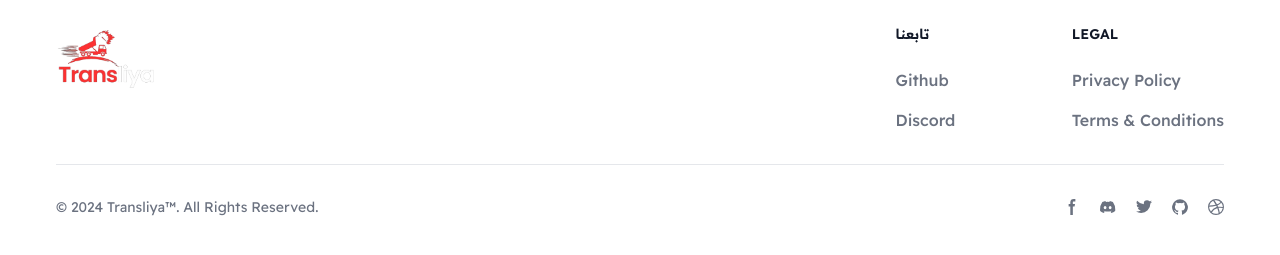
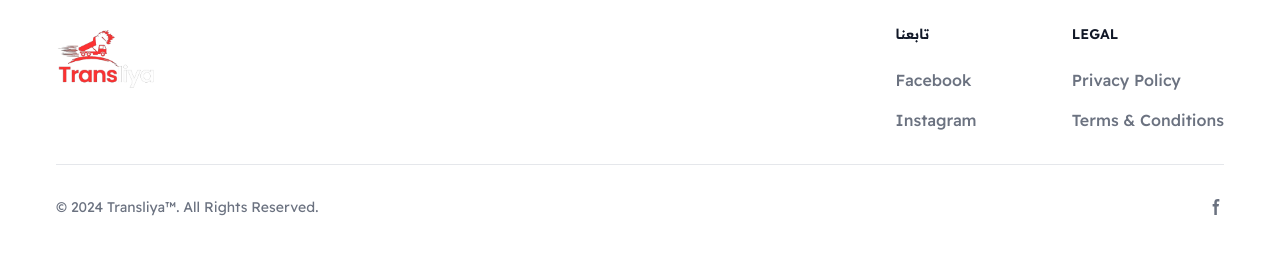
Before and after one commit to mohammedaouamri5/Transliya, a React (Vite) app in the folder front/: page / in a window 1280 px wide. Shown: the part 2485-2740 px from the top of the page. Built offline with nearby package versions, Linux system fonts and the light colour scheme.

Commit message:
very small changes

```diff
--- a/front/src/components/Footer.jsx
+++ b/front/src/components/Footer.jsx
@@ -21,10 +21,10 @@ const Footer = () => {
                   <h2 className="mb-6 text-sm font-semibold text-gray-900 uppercase dark:text-white">تابعنا</h2>
                   <ul className="text-gray-500 dark:text-gray-400 font-medium">
                       <li className="mb-4">
-                          <a href="https://github.com/themesberg/flowbite" className="hover:underline ">Github</a>
+                          <a href="https://www.facebook.com/profile.php?id=61561681944454&is_tour_dismissed" className="hover:underline ">Facebook</a>
                       </li>
                       <li>
-                          <a href="https://discord.gg/4eeurUVvTy" className="hover:underline">Discord</a>
+                          <a href="https://discord.gg/4eeurUVvTy" className="hover:underline">Instagram</a>
                       </li>
                   </ul>
               </div>
@@ -46,36 +46,13 @@ const Footer = () => {
           <span className="text-sm text-gray-500 sm:text-center dark:text-gray-400">© 2024 <a href="https://flowbite.com/" className="hover:underline">Transliya™</a>. All Rights Reserved.
           </span>
           <div className="flex mt-4 sm:justify-center sm:mt-0">
-              <a href="#" className="text-gray-500 hover:text-gray-900 dark:hover:text-white">
+              <a href="https://www.facebook.com/profile.php?id=61561681944454&is_tour_dismissed" className="text-gray-500 hover:text-gray-900 dark:hover:text-white">
                   <svg className="w-4 h-4" aria-hidden="true" xmlns="http://www.w3.org/2000/svg" fill="currentColor" viewBox="0 0 8 19">
                         <path fill-rule="evenodd" d="M6.135 3H8V0H6.135a4.147 4.147 0 0 0-4.142 4.142V6H0v3h2v9.938h3V9h2.021l.592-3H5V3.591A.6.6 0 0 1 5.592 3h.543Z" clip-rule="evenodd"/>
                     </svg>
-                  <span className="sr-only">Facebook page</span>
+                  <span className="sr-only">صفحة الفيسبوك</span>
               </a>
-              <a href="#" className="text-gray-500 hover:text-gray-900 dark:hover:text-white ms-5">
-                  <svg className="w-4 h-4" aria-hidden="true" xmlns="http://www.w3.org/2000/svg" fill="currentColor" viewBox="0 0 21 16">
-                        <path d="M16.942 1.556a16.3 16.3 0 0 0-4.126-1.3 12.04 12.04 0 0 0-.529 1.1 15.175 15.175 0 0 0-4.573 0 11.585 11.585 0 0 0-.535-1.1 16.274 16.274 0 0 0-4.129 1.3A17.392 17.392 0 0 0 .182 13.218a15.785 15.785 0 0 0 4.963 2.521c.41-.564.773-1.16 1.084-1.785a10.63 10.63 0 0 1-1.706-.83c.143-.106.283-.217.418-.33a11.664 11.664 0 0 0 10.118 0c.137.113.277.224.418.33-.544.328-1.116.606-1.71.832a12.52 12.52 0 0 0 1.084 1.785 16.46 16.46 0 0 0 5.064-2.595 17.286 17.286 0 0 0-2.973-11.59ZM6.678 10.813a1.941 1.941 0 0 1-1.8-2.045 1.93 1.93 0 0 1 1.8-2.047 1.919 1.919 0 0 1 1.8 2.047 1.93 1.93 0 0 1-1.8 2.045Zm6.644 0a1.94 1.94 0 0 1-1.8-2.045 1.93 1.93 0 0 1 1.8-2.047 1.918 1.918 0 0 1 1.8 2.047 1.93 1.93 0 0 1-1.8 2.045Z"/>
-                    </svg>
-                  <span className="sr-only">Discord community</span>
-              </a>
-              <a href="#" className="text-gray-500 hover:text-gray-900 dark:hover:text-white ms-5">
-                  <svg className="w-4 h-4" aria-hidden="true" xmlns="http://www.w3.org/2000/svg" fill="currentColor" viewBox="0 0 20 17">
-                    <path fill-rule="evenodd" d="M20 1.892a8.178 8.178 0 0 1-2.355.635 4.074 4.074 0 0 0 1.8-2.235 8.344 8.344 0 0 1-2.605.98A4.13 4.13 0 0 0 13.85 0a4.068 4.068 0 0 0-4.1 4.038 4 4 0 0 0 .105.919A11.705 11.705 0 0 1 1.4.734a4.006 4.006 0 0 0 1.268 5.392 4.165 4.165 0 0 1-1.859-.5v.05A4.057 4.057 0 0 0 4.1 9.635a4.19 4.19 0 0 1-1.856.07 4.108 4.108 0 0 0 3.831 2.807A8.36 8.36 0 0 1 0 14.184 11.732 11.732 0 0 0 6.291 16 11.502 11.502 0 0 0 17.964 4.5c0-.177 0-.35-.012-.523A8.143 8.143 0 0 0 20 1.892Z" clip-rule="evenodd"/>
-                </svg>
-                  <span className="sr-only">Twitter page</span>
-              </a>
-              <a href="#" className="text-gray-500 hover:text-gray-900 dark:hover:text-white ms-5">
-                  <svg className="w-4 h-4" aria-hidden="true" xmlns="http://www.w3.org/2000/svg" fill="currentColor" viewBox="0 0 20 20">
-                        <path fill-rule="evenodd" d="M10 .333A9.911 9.911 0 0 0 6.866 19.65c.5.092.678-.215.678-.477 0-.237-.01-1.017-.014-1.845-2.757.6-3.338-1.169-3.338-1.169a2.627 2.627 0 0 0-1.1-1.451c-.9-.615.07-.6.07-.6a2.084 2.084 0 0 1 1.518 1.021 2.11 2.11 0 0 0 2.884.823c.044-.503.268-.973.63-1.325-2.2-.25-4.516-1.1-4.516-4.9A3.832 3.832 0 0 1 4.7 7.068a3.56 3.56 0 0 1 .095-2.623s.832-.266 2.726 1.016a9.409 9.409 0 0 1 4.962 0c1.89-1.282 2.717-1.016 2.717-1.016.366.83.402 1.768.1 2.623a3.827 3.827 0 0 1 1.02 2.659c0 3.807-2.319 4.644-4.525 4.889a2.366 2.366 0 0 1 .673 1.834c0 1.326-.012 2.394-.012 2.72 0 .263.18.572.681.475A9.911 9.911 0 0 0 10 .333Z" clip-rule="evenodd"/>
-                  </svg>
-                  <span className="sr-only">GitHub account</span>
-              </a>
-              <a href="#" className="text-gray-500 hover:text-gray-900 dark:hover:text-white ms-5">
-                  <svg className="w-4 h-4" aria-hidden="true" xmlns="http://www.w3.org/2000/svg" fill="currentColor" viewBox="0 0 20 20">
-                    <path fill-rule="evenodd" d="M10 0a10 10 0 1 0 10 10A10.009 10.009 0 0 0 10 0Zm6.613 4.614a8.523 8.523 0 0 1 1.93 5.32 20.094 20.094 0 0 0-5.949-.274c-.059-.149-.122-.292-.184-.441a23.879 23.879 0 0 0-.566-1.239 11.41 11.41 0 0 0 4.769-3.366ZM8 1.707a8.821 8.821 0 0 1 2-.238 8.5 8.5 0 0 1 5.664 2.152 9.608 9.608 0 0 1-4.476 3.087A45.758 45.758 0 0 0 8 1.707ZM1.642 8.262a8.57 8.57 0 0 1 4.73-5.981A53.998 53.998 0 0 1 9.54 7.222a32.078 32.078 0 0 1-7.9 1.04h.002Zm2.01 7.46a8.51 8.51 0 0 1-2.2-5.707v-.262a31.64 31.64 0 0 0 8.777-1.219c.243.477.477.964.692 1.449-.114.032-.227.067-.336.1a13.569 13.569 0 0 0-6.942 5.636l.009.003ZM10 18.556a8.508 8.508 0 0 1-5.243-1.8 11.717 11.717 0 0 1 6.7-5.332.509.509 0 0 1 .055-.02 35.65 35.65 0 0 1 1.819 6.476 8.476 8.476 0 0 1-3.331.676Zm4.772-1.462A37.232 37.232 0 0 0 13.113 11a12.513 12.513 0 0 1 5.321.364 8.56 8.56 0 0 1-3.66 5.73h-.002Z" clip-rule="evenodd"/>
-                </svg>
-                  <span className="sr-only">Dribbble account</span>
-              </a>
+
           </div>
       </div>
     </div>
--- a/front/src/components/Home.jsx
+++ b/front/src/components/Home.jsx
@@ -7,7 +7,6 @@ import { Link } from "react-router-dom";
 import { Box, Modal } from "@mui/material";
 import { useAuth } from "../context/AuthContext";
 import axios from "axios";
-
 
 const style = {
   position: "absolute",
@@ -23,17 +22,15 @@ const style = {
   p: 4,
 };
 
-
 const Home = () => {
   const user = JSON.parse(localStorage.getItem("user"));
-  console.log(user)
+  console.log(user);
   const [open, setOpen] = useState(false);
   const { isAuthenticated } = useAuth();
   const [isAbonner, setAbonner] = useState(false);
   const [show, setShow] = useState(false);
   const [pay, setPay] = useState(false);
   const [selected, setSelected] = useState("");
-
 
   const handleClose = () => {
     setOpen(false);
@@ -65,7 +62,6 @@ const Home = () => {
   const handleShowOpen = () => {
     setShow(true);
   };
-
 
   const AddAbonner = async () => {
     const res = await axios.post(
@@ -106,23 +102,12 @@ const Home = () => {
                 <br />
 
                 {isAuthenticated ? (
-                  isAbonner ? (
                   <Link
                     to={"/booking"}
                     className="px-8 py-3 text-light text-lg hover:bg-accent duration-200 rounded bg-background"
                   >
                     احجز الآن
                   </Link>
-                  ) : (
-                    <div className="w-full flex justify-end">
-                      <div
-                        onClick={handleShowOpen}
-                        className="px-8 py-3 w-fit text-light text-lg hover:bg-accent duration-200 rounded bg-background cursor-pointer"
-                      >
-                        احجز الآن
-                      </div>
-                    </div>
-                  )
                 ) : (
                   <div className="w-full flex justify-end">
                     <div
--- a/front/src/components/Mapbox.jsx
+++ b/front/src/components/Mapbox.jsx
@@ -18,11 +18,8 @@ const MapboxComponent = ({
   setPrice1
 }) => {
   const [price, setPrice] = useState(0);
-  const accessToken =
-    "pk.eyJ1IjoiYXppemtoYWxlZCIsImEiOiJjbHhobmsxM2UxYTRoMm5yMmNncng5c3doIn0.Ybgma2XqB2-Nfn-VvLkATQ";
-
+  const accessToken = "pk.eyJ1IjoiYXppemtoYWxlZCIsImEiOiJjbHhobmsxM2UxYTRoMm5yMmNncng5c3doIn0.Ybgma2XqB2-Nfn-VvLkATQ";
   const phone = userData.id_employer.id_employer.phonenumberp;
-
   const mapContainerRef = useRef(null);
   const mapInstanceRef = useRef(null);
   const startId = useRef(null);
--- a/front/src/components/Navbar.jsx
+++ b/front/src/components/Navbar.jsx
@@ -228,10 +228,11 @@ const Navbar = () => {
                     >
                       {isAbonner ||
                       (setting.name !== "كراء" && setting.name !== "توصيل") ? (
-                        <Link to={`/${setting.link}`} className="w-full text-end text-md flex justify-end">
-                          <h1>
-                            {setting.name}
-                          </h1>
+                        <Link
+                          to={`/${setting.link}`}
+                          className="w-full text-end text-md flex justify-end"
+                        >
+                          <h1>{setting.name}</h1>
                           {setting.icon}
                         </Link>
                       ) : (
@@ -290,13 +291,7 @@ const Navbar = () => {
               </li>
               <li className="hover:text-accent duration-300">
                 {isAuthenticated ? (
-                  isAbonner ? (
-                    <Link to="/booking">التوصيل</Link>
-                  ) : (
-                    <div onClick={handleShowOpen} className="cursor-pointer">
-                      التوصيل
-                    </div>
-                  )
+                  <Link to="/booking">التوصيل</Link>
                 ) : (
                   <div onClick={handleOpen} className="cursor-pointer">
                     التوصيل
```
Lines whose indentation alone changed are shown as unchanged.
